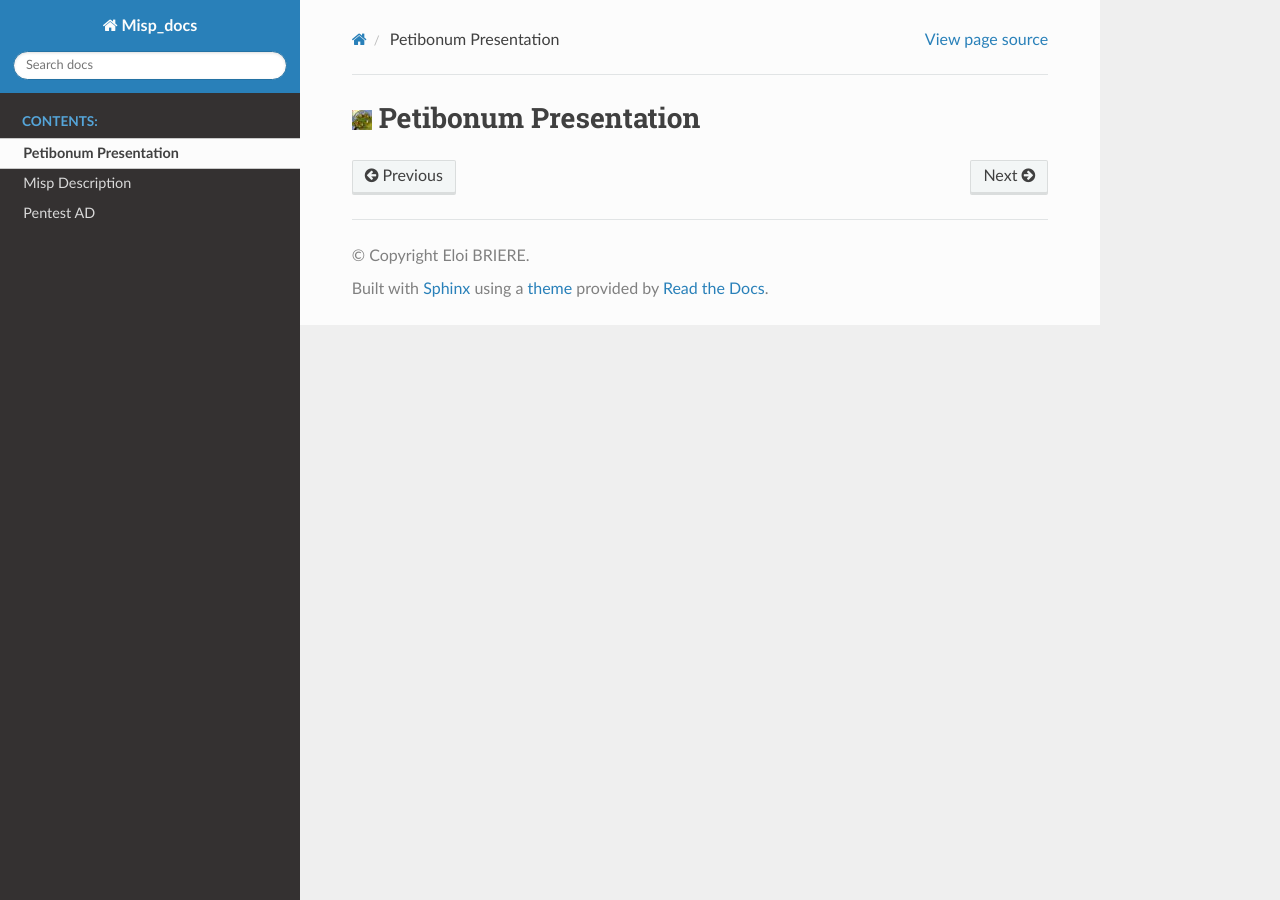
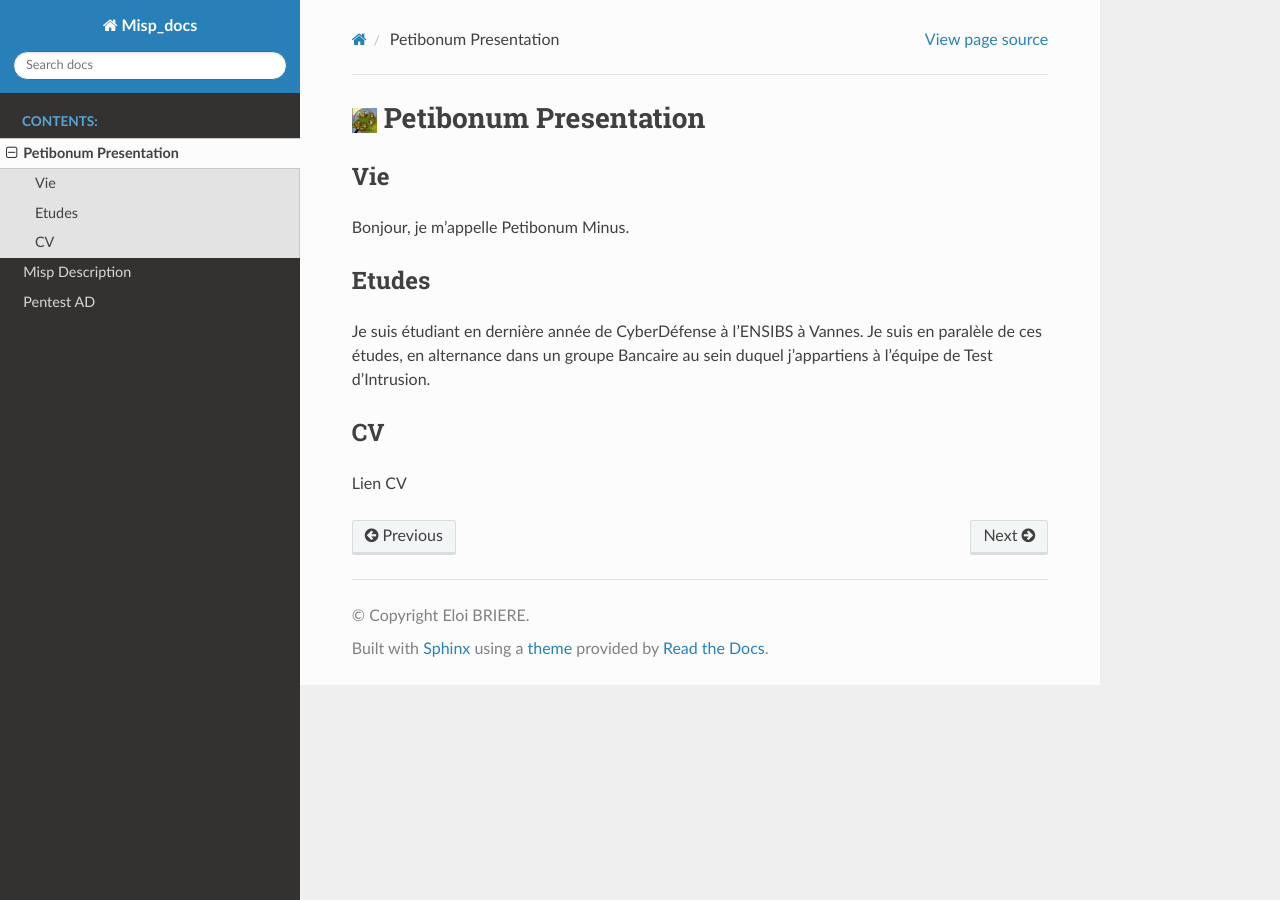
Before and after one commit to Iole-Bri/misp_docs_2, a Sphinx documentation site: the page built from docs/source/src/me.md, in a window 1280 px wide. Built offline with Sphinx 7.4.7 and the Read the Docs theme 2.0.0, drawn with Linux system fonts in a browser that asks for light colours.

Commit message:
modif me.md + add Petibonum_25.jpeg

```diff
--- a/docs/source/src/me.md
+++ b/docs/source/src/me.md
@@ -1 +1,11 @@
-# ![](img/Petibonum_20.jpeg) Petibonum Presentation
+# ![](img/Petibonum_25.jpeg) Petibonum Presentation
+
+## Vie
+Bonjour, je m'appelle Petibonum Minus.
+## Etudes
+
+Je suis étudiant en dernière année de CyberDéfense à l'ENSIBS à Vannes.
+Je suis en paralèle de ces études, en alternance dans un groupe Bancaire au sein duquel j'appartiens à l'équipe de Test d'Intrusion.
+## CV
+
+Lien CV
```
Also changed, not shown: docs/source/src/img/Petibonum_25.jpeg (added).
